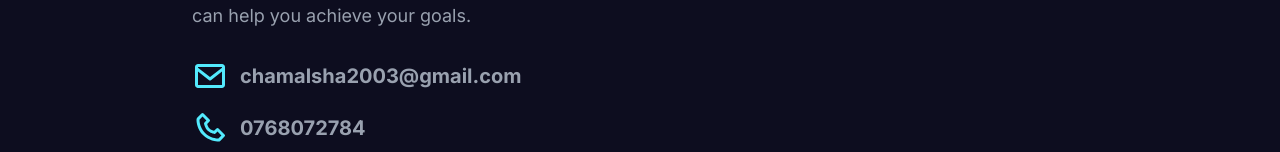
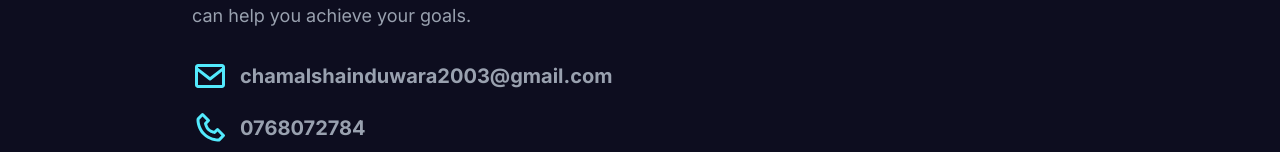
Before and after one commit to ChamalshaInduwara/Portfolio-website, a Next.js app: page / in a window 1280 px wide. Shown: the part 5789-5941 px from the top of the page. Built offline with nearby package versions, Linux system fonts and the light colour scheme.

Commit message:
Update email address in Contact component

```diff
--- a/components/Home/Contact/Contact.tsx
+++ b/components/Home/Contact/Contact.tsx
@@ -17,7 +17,7 @@ const Contact = () => {
                     <div className="flex items-center space-x-3 mb-4">
                         <BiEnvelope className="w-9 h-9 text-cyan-300" />
                         <p className="text-xl font-bold text-gray-400">
-                            chamalsha2003@gmail.com
+                            chamalshainduwara2003@gmail.com
                         </p>
                     </div>
                     <div className="flex items-center space-x-3 mb-4">
```
